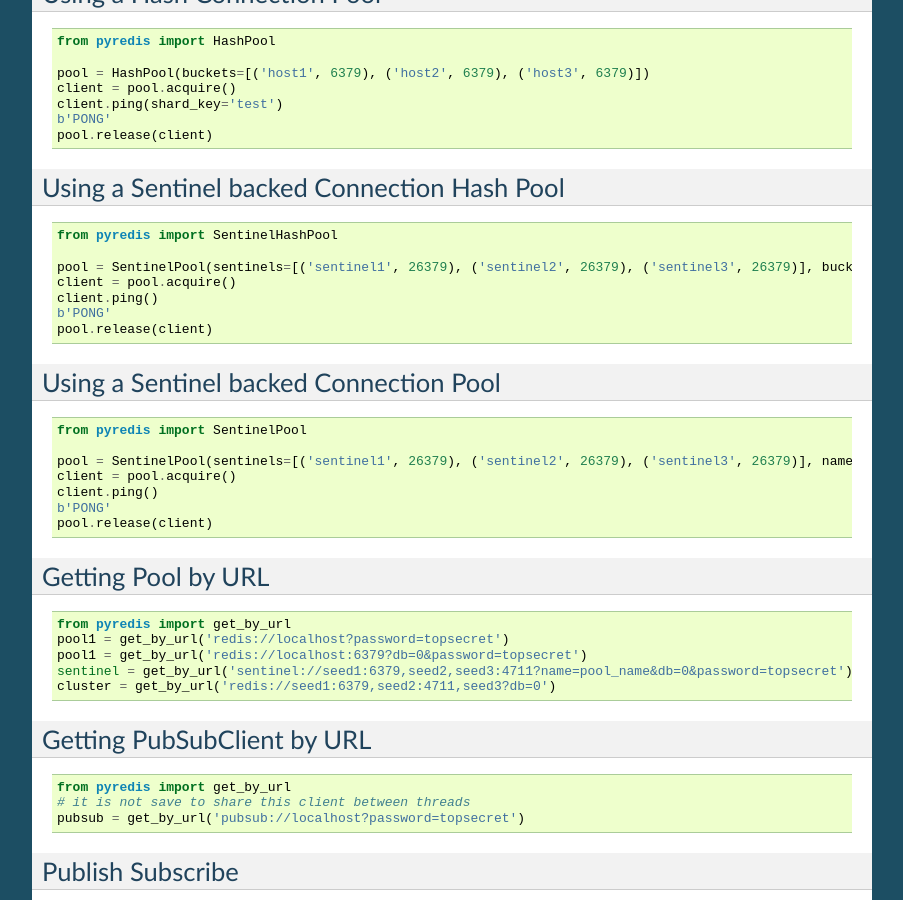
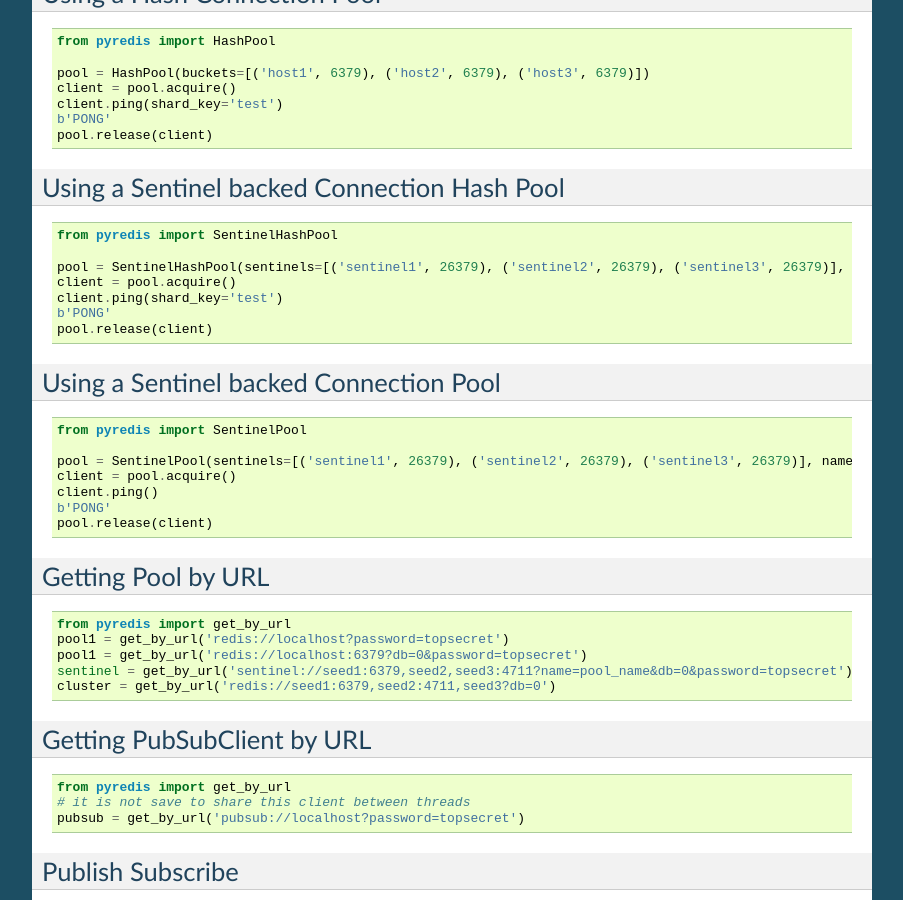
Before and after one commit to schlitzered/pyredis, a Sphinx documentation site: the page built from docs/source/example.rst, in a window 1280 px wide and 900 px high, scrolled down 1362 px. Shown: the whole window, without its empty margins (198-1101 px from the left). Built offline with Sphinx 7.4.7, drawn with Linux system fonts in a browser that asks for light colours.

Commit message:
adjust documentation

```diff
--- a/docs/source/example.rst
+++ b/docs/source/example.rst
@@ -104,9 +104,9 @@
 
     from pyredis import SentinelHashPool
 
-    pool = SentinelPool(sentinels=[('sentinel1', 26379), ('sentinel2', 26379), ('sentinel3', 26379)], buckets=['bucket1', 'bucket2', 'bucket3*])
+    pool = SentinelHashPool(sentinels=[('sentinel1', 26379), ('sentinel2', 26379), ('sentinel3', 26379)], buckets=['bucket1', 'bucket2', 'bucket3'])
     client = pool.acquire()
-    client.ping()
+    client.ping(shard_key='test')
     b'PONG'
     pool.release(client)
 
```
Also changed, not shown: 1 other file.
